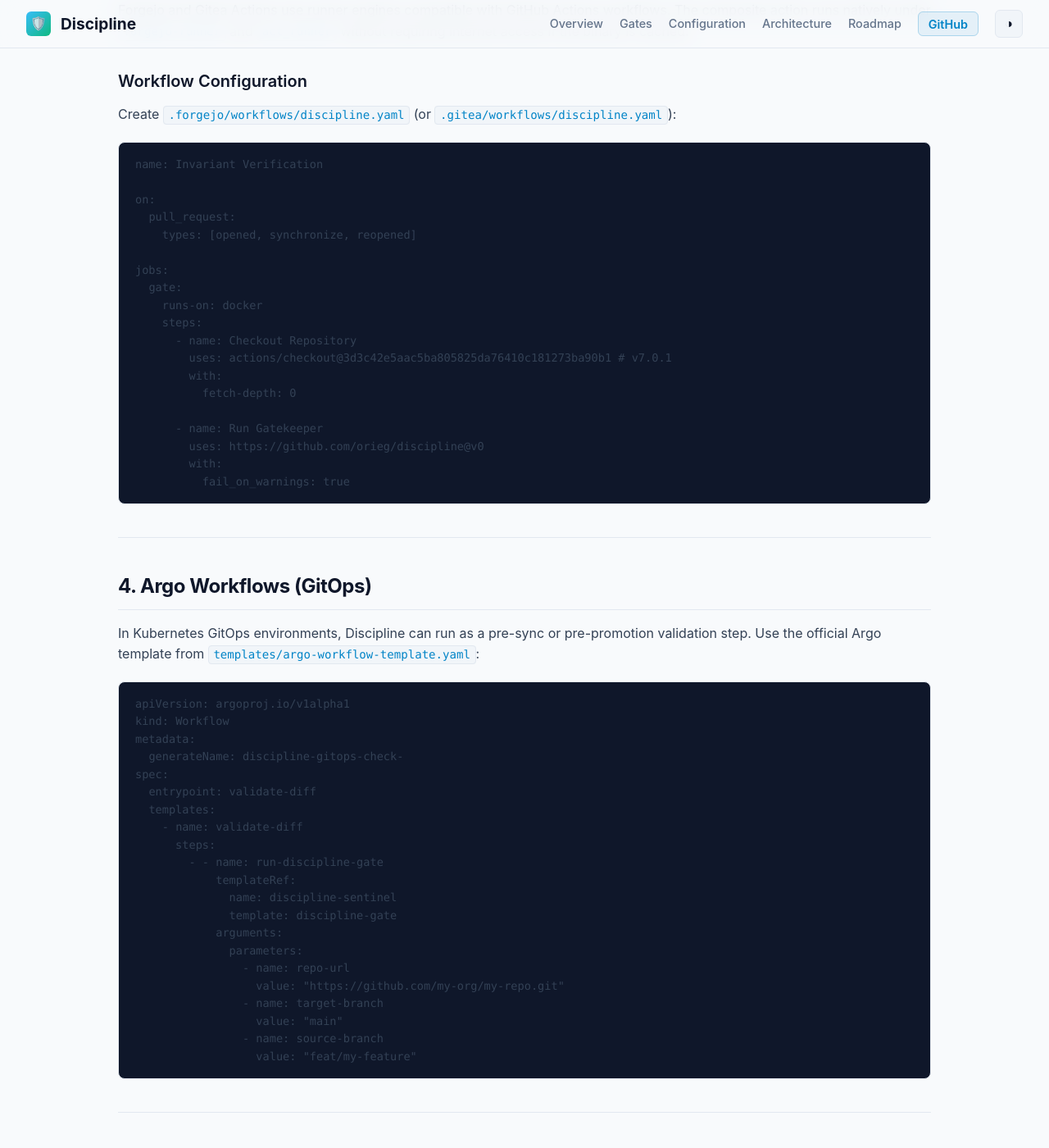
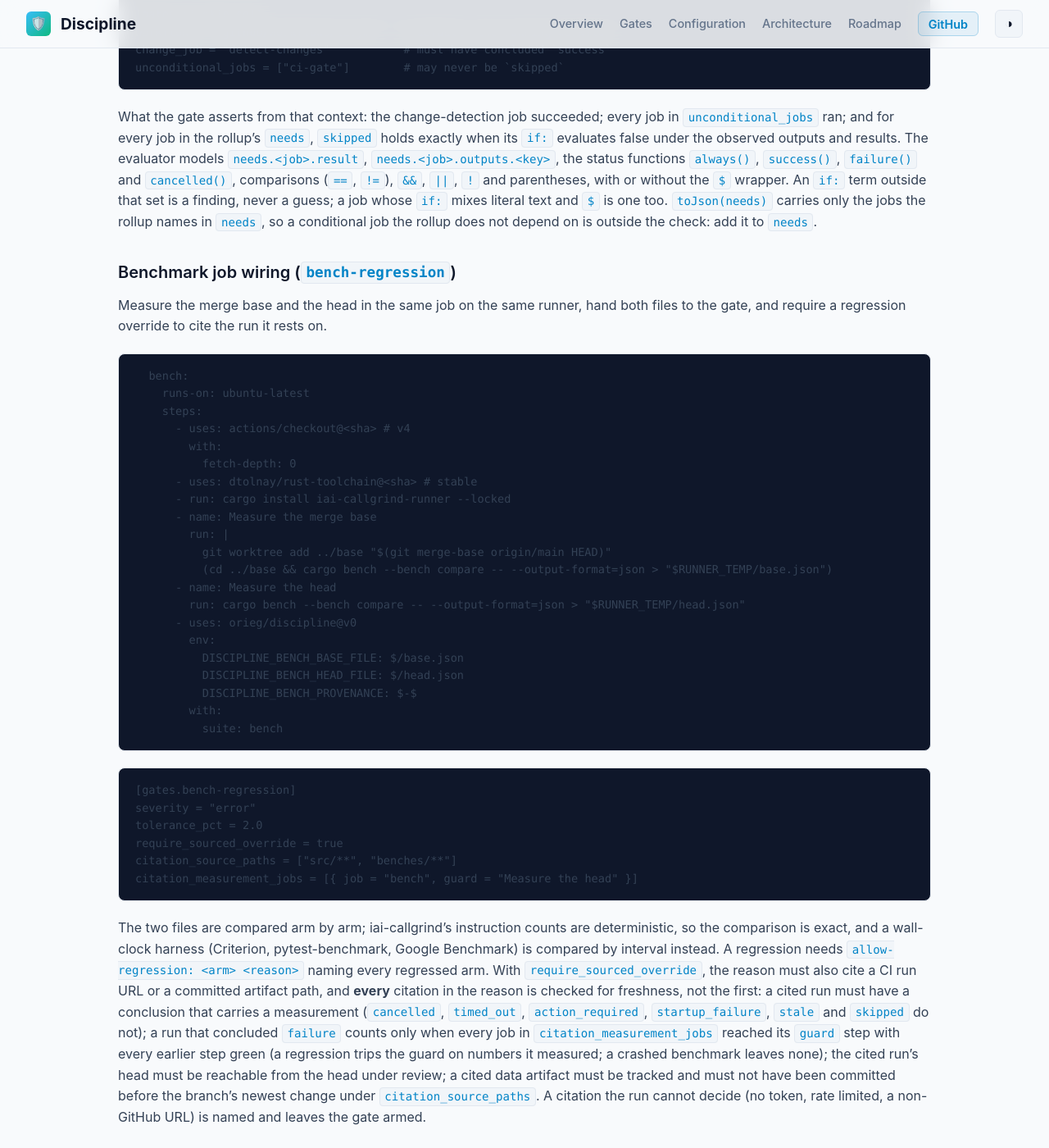
Before and after one commit to actions-marketplace-validations/orieg_discipline, a Jekyll site: the page built from docs/guides/ci-platforms.md, in a window 1280 px wide and 1400 px high, scrolled down 2739 px. Shown: the whole window at 82% size. Built offline with Jekyll 4.4.1, drawn with Linux system fonts in a browser that asks for light colours; some of the changed text lies outside the part shown.

Commit message:
docs(guides): rollup skip-set and benchmark job wiring recipes (Phase 10, Step 0, item 6) (#134)
Two complete jobs a consumer can copy: a ci-gate rollup that supplies
`ci_context: ${{ toJson(needs) }}` from a dorny/paths-filter
change-detection job, with the `if:` forms the evaluator models and the
`[gates.ci-skip-set]` keys; and a bench job that measures the merge base
and the head with iai-callgrind in one run, passes both files through
`DISCIPLINE_BENCH_BASE_FILE` / `DISCIPLINE_BENCH_HEAD_FILE`, and sets
`require_sourced_override` with the citation-freshness rules stated:
conclusion carries a measurement, failure runs need every measurement
job at its guard step, head reachable, artifact not older than the
source change, every citation checked.

````diff
--- a/docs/guides/ci-platforms.md
+++ b/docs/guides/ci-platforms.md
@@ -65,6 +65,101 @@
 ```
 
 ---
+
+### Rollup skip-set wiring (`ci-skip-set`)
+
+A rollup job that accepts `skipped` as passing cannot tell "skipped because the change did not touch it" from "skipped because change detection emitted all-false". `ci-skip-set` checks the skip set against the data the rollup saw. The rollup supplies it; nothing is fetched.
+
+```yaml
+jobs:
+  detect-changes:
+    runs-on: ubuntu-latest
+    outputs:
+      rust-src: ${{ steps.filter.outputs.rust-src }}
+      docs: ${{ steps.filter.outputs.docs }}
+    steps:
+      - uses: actions/checkout@<sha> # v4
+      - id: filter
+        uses: dorny/paths-filter@<sha> # v3
+        with:
+          filters: |
+            rust-src: ['src/**', 'Cargo.*']
+            docs: ['docs/**']
+
+  test:
+    needs: detect-changes
+    if: needs.detect-changes.outputs.rust-src == 'true'
+    runs-on: ubuntu-latest
+    steps: [ ... ]
+
+  docs-lint:
+    needs: detect-changes
+    if: needs.detect-changes.outputs.docs == 'true'
+    runs-on: ubuntu-latest
+    steps: [ ... ]
+
+  ci-gate:
+    needs: [detect-changes, test, docs-lint]
+    if: always()
+    runs-on: ubuntu-latest
+    steps:
+      - uses: actions/checkout@<sha> # v4
+        with:
+          fetch-depth: 0
+      - uses: orieg/discipline@v0
+        with:
+          suite: integrity
+          # The rollup's own view of its dependencies: results and outputs.
+          ci_context: ${{ toJson(needs) }}
+```
+
+```toml
+[gates.ci-skip-set]
+workflow = ".github/workflows/ci.yml"   # default: the running workflow
+change_job = "detect-changes"           # must have concluded `success`
+unconditional_jobs = ["ci-gate"]        # may never be `skipped`
+```
+
+What the gate asserts from that context: the change-detection job succeeded; every job in `unconditional_jobs` ran; and for every job in the rollup's `needs`, `skipped` holds exactly when its `if:` evaluates false under the observed outputs and results. The evaluator models `needs.<job>.result`, `needs.<job>.outputs.<key>`, the status functions `always()`, `success()`, `failure()` and `cancelled()`, comparisons (`==`, `!=`), `&&`, `||`, `!` and parentheses, with or without the `${{ }}` wrapper. An `if:` term outside that set is a finding, never a guess; a job whose `if:` mixes literal text and `${{ }}` is one too. `toJson(needs)` carries only the jobs the rollup names in `needs`, so a conditional job the rollup does not depend on is outside the check: add it to `needs`.
+
+### Benchmark job wiring (`bench-regression`)
+
+Measure the merge base and the head in the same job on the same runner, hand both files to the gate, and require a regression override to cite the run it rests on.
+
+```yaml
+  bench:
+    runs-on: ubuntu-latest
+    steps:
+      - uses: actions/checkout@<sha> # v4
+        with:
+          fetch-depth: 0
+      - uses: dtolnay/rust-toolchain@<sha> # stable
+      - run: cargo install iai-callgrind-runner --locked
+      - name: Measure the merge base
+        run: |
+          git worktree add ../base "$(git merge-base origin/main HEAD)"
+          (cd ../base && cargo bench --bench compare -- --output-format=json > "$RUNNER_TEMP/base.json")
+      - name: Measure the head
+        run: cargo bench --bench compare -- --output-format=json > "$RUNNER_TEMP/head.json"
+      - uses: orieg/discipline@v0
+        env:
+          DISCIPLINE_BENCH_BASE_FILE: ${{ runner.temp }}/base.json
+          DISCIPLINE_BENCH_HEAD_FILE: ${{ runner.temp }}/head.json
+          DISCIPLINE_BENCH_PROVENANCE: ${{ runner.os }}-${{ runner.arch }}
+        with:
+          suite: bench
+```
+
+```toml
+[gates.bench-regression]
+severity = "error"
+tolerance_pct = 2.0
+require_sourced_override = true
+citation_source_paths = ["src/**", "benches/**"]
+citation_measurement_jobs = [{ job = "bench", guard = "Measure the head" }]
+```
+
+The two files are compared arm by arm; iai-callgrind's instruction counts are deterministic, so the comparison is exact, and a wall-clock harness (Criterion, pytest-benchmark, Google Benchmark) is compared by interval instead. A regression needs `allow-regression: <arm> <reason>` naming every regressed arm. With `require_sourced_override`, the reason must also cite a CI run URL or a committed artifact path, and **every** citation in the reason is checked for freshness, not the first: a cited run must have a conclusion that carries a measurement (`cancelled`, `timed_out`, `action_required`, `startup_failure`, `stale` and `skipped` do not); a run that concluded `failure` counts only when every job in `citation_measurement_jobs` reached its `guard` step with every earlier step green (a regression trips the guard on numbers it measured; a crashed benchmark leaves none); the cited run's head must be reachable from the head under review; a cited data artifact must be tracked and must not have been committed before the branch's newest change under `citation_source_paths`. A citation the run cannot decide (no token, rate limited, a non-GitHub URL) is named and leaves the gate armed.
 
 ## 2. GitLab CI/CD
 
````
Also changed, not shown: docs/ROADMAP.md (+1 -1 lines).
